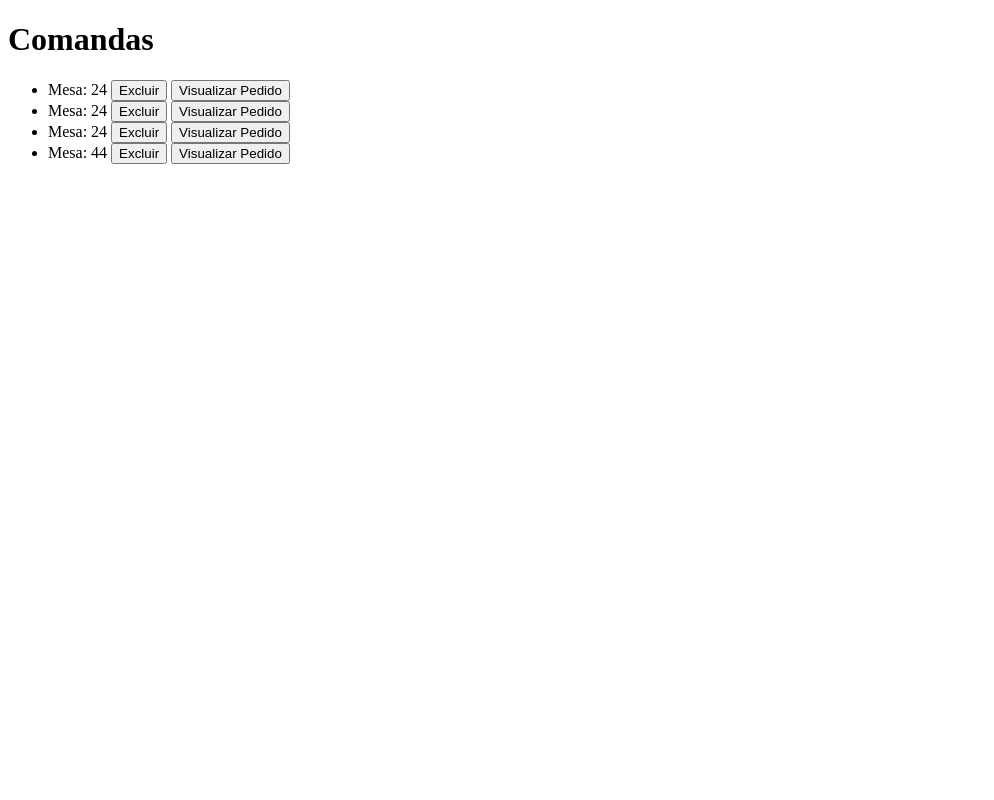
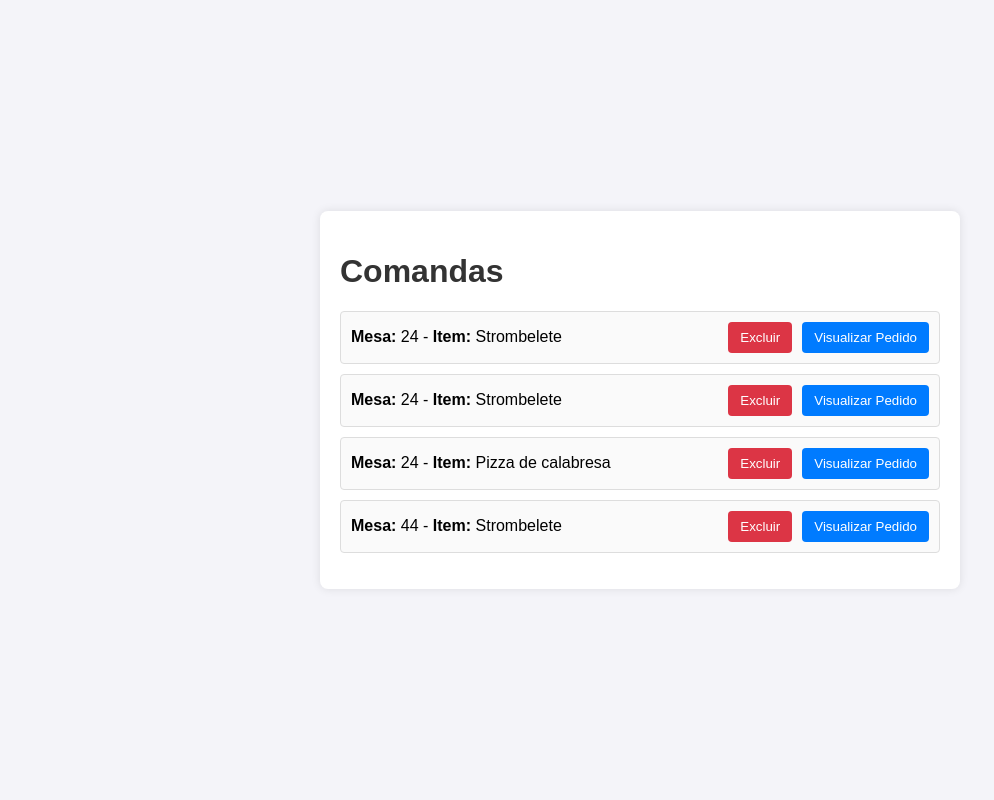
Before and after one commit to cauelima777/SistemaRestaurante, a Django app: page /comandas/ in a window 1280 px wide. Shown: the whole page, without its empty margins (0-994 px from the left). Run offline with Django 4.2, Linux system fonts and the light colour scheme; data comes from the database, SQL or seed files in the repository; both versions use the stored data as it was after the commit.

Commit message:
mudanças 6

```diff
--- a/menu/templates/menu/order_list.html
+++ b/menu/templates/menu/order_list.html
@@ -4,23 +4,91 @@
 <head>
     <meta charset="UTF-8">
     <meta name="viewport" content="width=device-width, initial-scale=1.0">
-    <title>Funcionários</title>
+    <title>Comandas</title>
+    <style>
+        body {
+            font-family: Arial, sans-serif;
+            background-color: #f4f4f9;
+            margin: 0;
+            padding: 0;
+            display: flex;
+            justify-content: center;
+            align-items: center;
+            height: 100vh;
+        }
+        h1 {
+            color: #333;
+        }
+        .container {
+            background-color: #fff;
+            padding: 20px;
+            border-radius: 8px;
+            box-shadow: 0 0 10px rgba(0, 0, 0, 0.1);
+            width: 80%;
+            max-width: 600px;
+        }
+        ul {
+            list-style-type: none;
+            padding: 0;
+        }
+        li {
+            background-color: #fafafa;
+            margin: 10px 0;
+            padding: 10px;
+            border: 1px solid #ddd;
+            border-radius: 4px;
+            display: flex;
+            justify-content: space-between;
+            align-items: center;
+        }
+        .buttons {
+            display: flex;
+            gap: 10px;
+        }
+        button {
+            background-color: #007bff;
+            color: white;
+            border: none;
+            padding: 8px 12px;
+            border-radius: 4px;
+            cursor: pointer;
+        }
+        button:hover {
+            background-color: #0056b3;
+        }
+        .delete-button {
+            background-color: #dc3545;
+        }
+        .delete-button:hover {
+            background-color: #c82333;
+        }
+        a button {
+            text-decoration: none;
+            color: white;
+        }
+    </style>
 </head>
 <body>
+    <div class="container">
         <h1>Comandas</h1>
         <ul>
             {% for pedido in pedidos %}
             <li>
-            Mesa: {{ pedido.mesa }}
+                <div>
+                    <strong>Mesa:</strong> {{ pedido.mesa }} - <strong>Item:</strong> {{ pedido.menu_item.name }}
+                </div>
+                <div class="buttons">
                     <form action="{% url 'delete_order' pedido.id %}" method="post" style="display:inline;">
                         {% csrf_token %}
-                <button type="submit">Excluir</button>
+                        <button type="submit" class="delete-button">Excluir</button>
                     </form>
                     <a href="{% url 'order_detail' pedido.id %}">
                         <button type="button">Visualizar Pedido</button>
                     </a>
+                </div>
             </li>
             {% endfor %}
         </ul>
+    </div>
 </body>
 </html>
```
Also changed, not shown: menu/templates/menu/make_order.html (+12 -1 lines), menu/templates/menu/order_detail.html (+61 -2 lines), db.sqlite3. Lines whose indentation alone changed are shown as unchanged.
